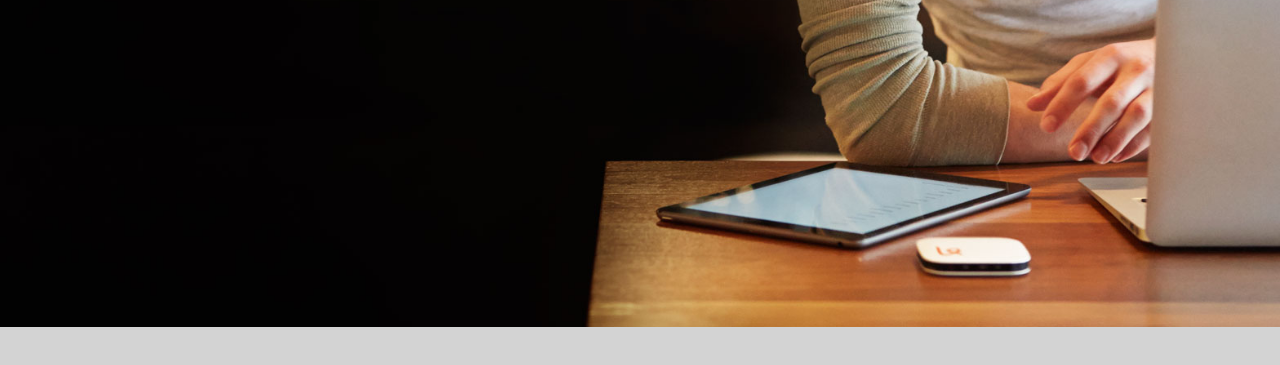
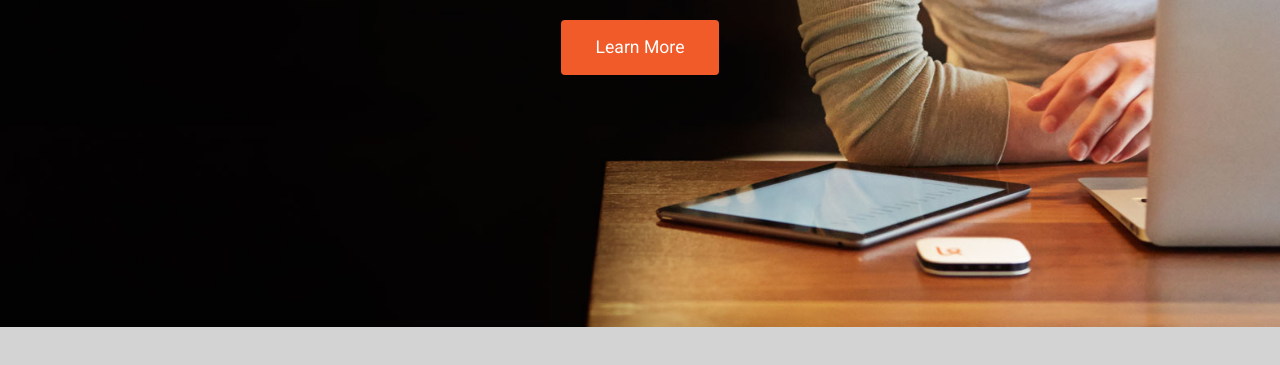
Before and after one commit to kvnkwon/landingpage-clone, a plain HTML site: page index.html in a window 1280 px wide. Shown: the part 343-708 px from the top of the page. Drawn offline with Linux system fonts and the light colour scheme.

Commit message:
Add button

```diff
--- a/css/style.css
+++ b/css/style.css
@@ -76,3 +76,24 @@ body {
   text-align: center;
   font-weight: 300;
 }
+
+.big-button {
+  display: block;
+  margin: 0 auto;
+  text-shadow: none;
+  border-style: none;
+  border-radius: 4px;
+  padding: 16px 26px;
+  line-height: 1.33;
+  background-color: #f15a29;
+  border-color: #f15a29;
+  color: #FFFFFF;
+  width: 9em;
+  font-size: 1.1em;
+}
+
+.big-button:hover {
+  background-color: #d9400e;
+  border-color: #cf3d0e;
+  cursor: pointer;
+}
--- a/index.html
+++ b/index.html
@@ -27,6 +27,7 @@
     <div class="content">
       <h1>Introducing Karma</h1>
       <h3>Bring WiFi with you, everywhere you go.</h3>
+      <button class="big-button">Learn More</button>
     </div>
   </section>
 
```
